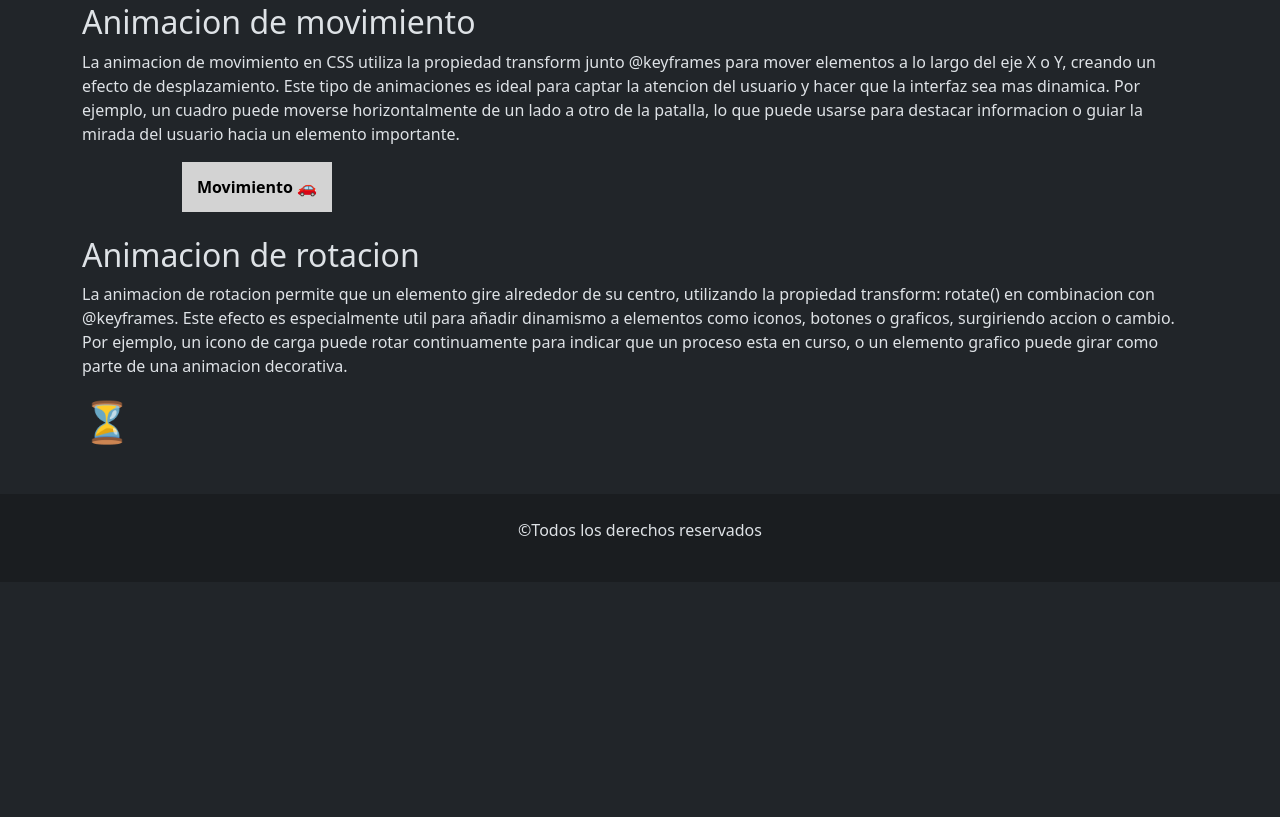
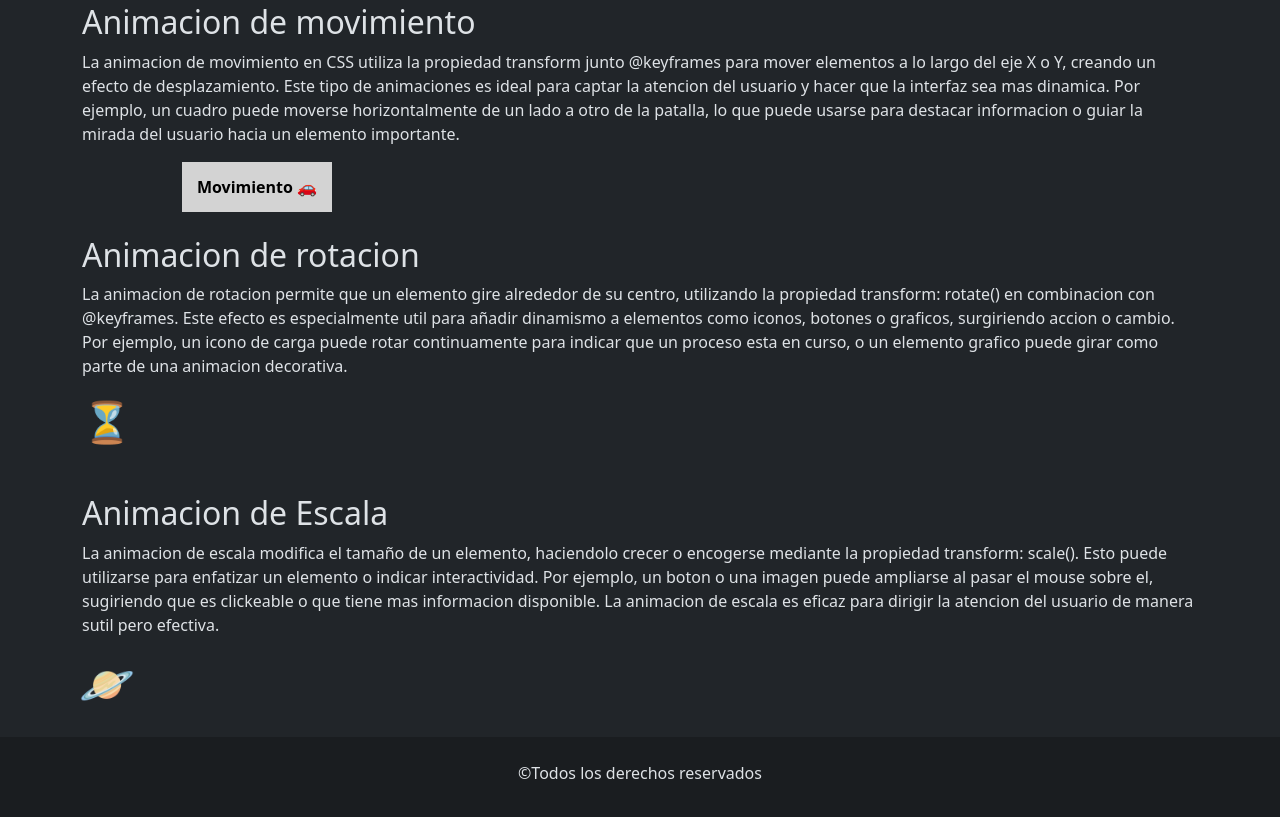
Before and after one commit to Molina-cyber/Practica-Animaciones, a plain HTML site: page index.html in a window 1280 px wide. Shown: the part 1909-2726 px from the top of the page. Before the commit the page ends 2491 px from the top, so only its background shows below. Drawn offline with Linux system fonts and the light colour scheme.

Commit message:
agregamos un ejemplo de animacion de scala donde aumentamos el tamaño de un emoji del mundo

```diff
--- a/css/style.css
+++ b/css/style.css
@@ -112,3 +112,23 @@ main {
     transform: rotate(360deg);
   }
 }
+
+/* Animacion de escala */
+
+.escalarMundo{
+  animation: escalar 2s ease infinite alternate;
+}
+
+@keyframes escalar {
+  0% {
+    transform: scale(1);
+  }
+
+  30% {
+    transform: scale(1.7);
+  }
+
+  100% {
+    transform: scale(0.5);
+  }
+}
--- a/index.html
+++ b/index.html
@@ -151,6 +151,17 @@
                     grafico puede girar como parte de una animacion decorativa.</p>
                 <p class="fs-1 d-inline-block parrafoRotado">⏳</p>
             </article>
+            <article class="mt-4">
+                <h2>Animacion de Escala</h2>
+                <p>La animacion de escala modifica el tamaño de un elemento, haciendolo crecer o encogerse mediante la
+                    propiedad transform: scale(). Esto puede utilizarse para enfatizar un elemento o indicar
+                    interactividad. Por ejemplo, un boton o una imagen puede ampliarse al pasar el mouse sobre el,
+                    sugiriendo que es clickeable o que tiene mas informacion disponible. La animacion de escala es
+                    eficaz para dirigir la atencion del usuario de manera sutil pero efectiva.</p>
+                <div class="fs-1 d-inline-block escalarMundo">
+                    🪐
+                </div>
+            </article>
         </section>
     </main>
     <footer class="bg-dark-subtle text-center py-4">
```
